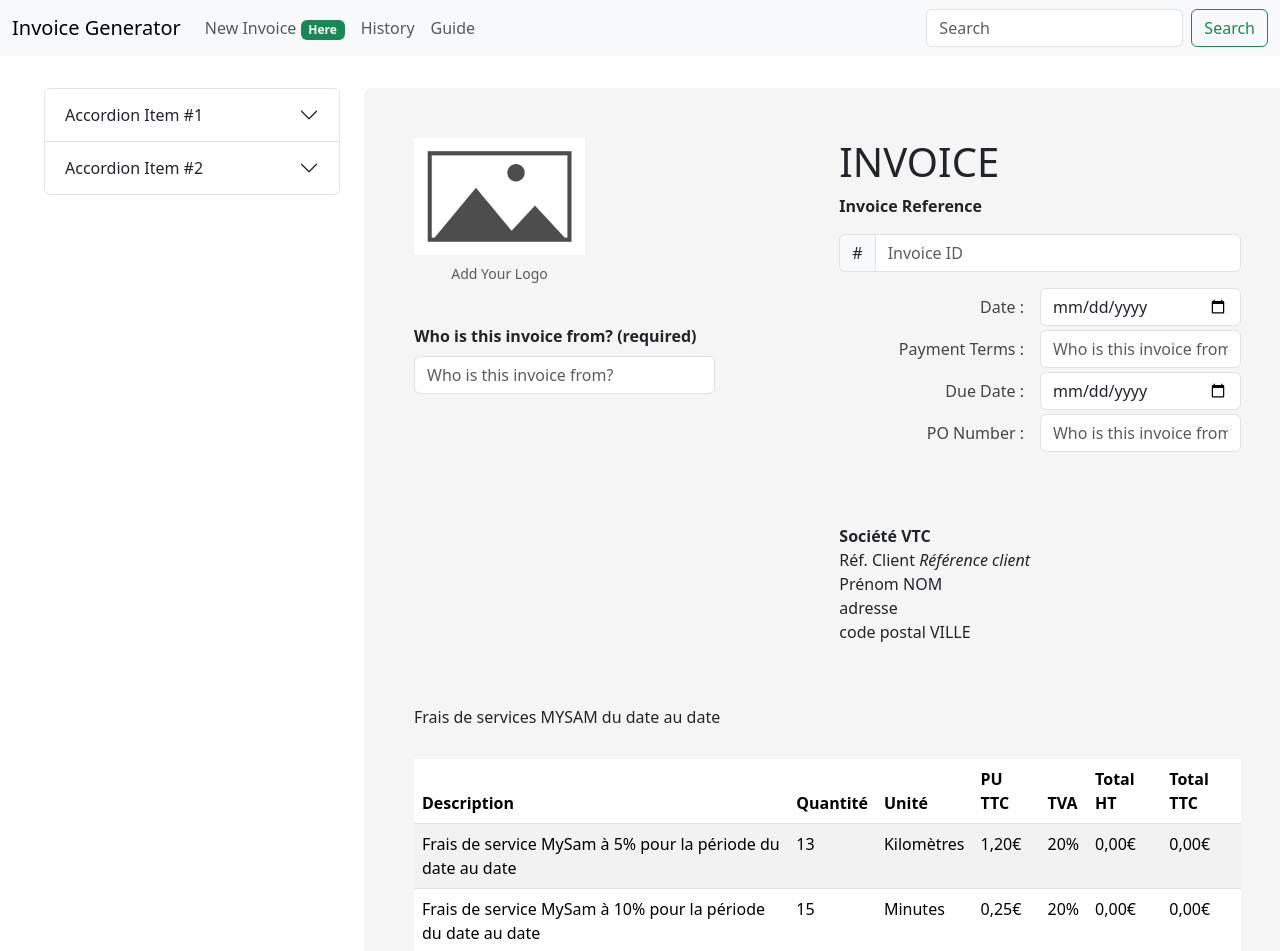
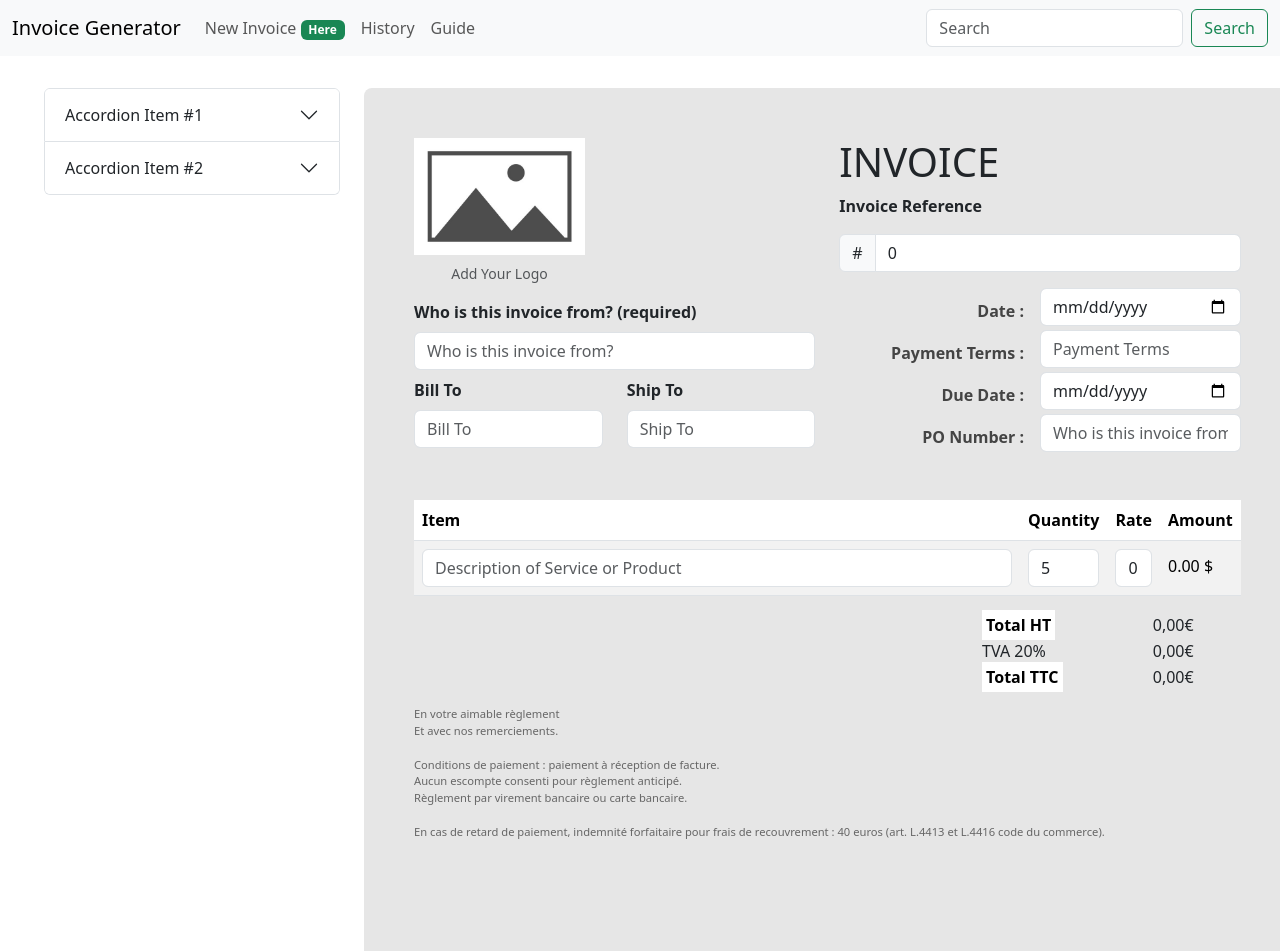
Before and after one commit to softsurgery/invoice_generator, a React app in the folder frontend/: page / in a window 1280 px wide. Shown: the top 951 px of the page. Built offline with nearby package versions, Linux system fonts and the light colour scheme; the HTML template or start-up script is replaced by a standard one.

Commit message:
modify_init_product

```diff
--- a/frontend/src/components/Invoice.jsx
+++ b/frontend/src/components/Invoice.jsx
@@ -7,9 +7,10 @@ import InputGroup from 'react-bootstrap/InputGroup';
 import Badge from 'react-bootstrap/Badge';
 import Stack from 'react-bootstrap/Stack';
 import { observer } from "mobx-react";
-import invoiceStore from '../data/InvoiceStore.';
+import invoiceStore from '../data/InvoiceStore';
 
 const Invoice = observer(() => {
+
     return (
         <div style={{ width: "100%" }}>
             <div className="invoice">
@@ -26,11 +27,34 @@ const Invoice = observer(() => {
                                 Add Your Logo
                             </Figure.Caption>
                         </Figure>
-                        <br /><br />
+                        <br />
                         <strong>Who is this invoice from? (required)</strong>
                         <br />
-                        <Form.Control name="company" type="text" placeholder="Who is this invoice from?" className="w-75 mt-2" />
-
+                        <Form.Control name="company" type="text" placeholder="Who is this invoice from?" className="mt-2" />
+                        <Row className="mt-2" >
+                            <Col xs={6}>
+                                <strong>Bill To</strong>
+                                <br />
+                                <Form.Control
+                                    name="bills"
+                                    type="text"
+                                    placeholder="Bill To"
+                                    className="mt-2"
+                                    value={invoiceStore.getBills()}
+                                    onChange={(e) => { invoiceStore.setBills(e.target.value) }} />
+                            </Col>
+                            <Col xs={6}>
+                                <strong>Ship To</strong>
+                                <br />
+                                <Form.Control
+                                    name="ships"
+                                    type="text"
+                                    placeholder="Ship To"
+                                    className="mt-2"
+                                    value={invoiceStore.getShips()}
+                                    onChange={(e) => { invoiceStore.setShips(e.target.value) }} />
+                            </Col>
+                        </Row>
                     </Col>
                     <Col sx={5}>
                         <h1 className="justify-content-end">INVOICE</h1>
@@ -39,107 +63,104 @@ const Invoice = observer(() => {
                             <InputGroup.Text>#</InputGroup.Text>
                             <Form.Control
                                 placeholder="Invoice ID"
-                            />
+                                name="id"
+                                type="number"
+                                value={invoiceStore.getId()}
+                                onChange={(e) => { invoiceStore.setId(e.target.value) }} />
                         </InputGroup>
 
                         <Stack className="justify-content-end" direction="horizontal" gap={3}>
-                            <h6 className='right-type mt-2 mr-3'>Date :</h6>
+                            <strong className='right-type mt-2 mr-3'>Date :</strong>
                             <Form.Control
                                 className="w-50"
                                 name="date"
                                 type="date"
                                 placeholder="Date"
-                                value={invoiceStore.date} />
+                                value={invoiceStore.getDate()}
+                                onChange={(e) => { invoiceStore.setDate(e.target.value) }} />
                         </Stack>
 
                         <Stack className="justify-content-end mt-1" direction="horizontal" gap={3}>
-                            <h6 className='right-type mt-2 mr-3'>Payment Terms :</h6>
+                            <strong className='right-type mt-2 mr-3'>Payment Terms :</strong>
                             <Form.Control
                                 className="w-50"
                                 name="payement_terms"
                                 type="text"
-                                placeholder="Who is this invoice from?"
-                                value={invoiceStore.payement_terms} />
-
-
+                                placeholder="Payment Terms"
+                                value={invoiceStore.getPaymentTerms()}
+                                onChange={(e) => { invoiceStore.setPaymentTerms(e.target.value) }} />
                         </Stack>
 
                         <Stack className="justify-content-end mt-1" direction="horizontal" gap={3}>
-                            <h6 className='right-type mt-2 mr-3'>Due Date :</h6>
-                            <Form.Control className="w-50" name="due_date" type="date" placeholder="Who is this invoice from?" />
+                            <strong className='right-type mt-2 mr-3'>Due Date :</strong>
+                            <Form.Control
+                                className="w-50"
+                                name="due_date"
+                                type="date"
+                                placeholder="Who is this invoice from?"
+                                value={invoiceStore.getDueDate()}
+                                onChange={(e) => { invoiceStore.setDueDate(e.target.value) }} />
                         </Stack>
 
                         <Stack className="justify-content-end mt-1" direction="horizontal" gap={3}>
-                            <h6 className='right-type mt-2 mr-3'>PO Number :</h6>
-                            <Form.Control className="w-50" name="po_number" type="text" placeholder="Who is this invoice from?" />
+                            <strong className='right-type mt-2 mr-3'>PO Number :</strong>
+                            <Form.Control
+                                className="w-50"
+                                name="po_number"
+                                type="text"
+                                placeholder="Who is this invoice from?"
+                                alue={invoiceStore.getPONumber()}
+                                onChange={(e) => { invoiceStore.setPONumber(e.target.value) }} />
                         </Stack>
 
                     </Col>
                 </Row>
-                <Row>
-                    <Col sx={7}>
 
-                    </Col>
-                    <Col sx={5}>
-                        <br /><br /><br />
-                        <p className="addressDriver">
-                            <strong th: text="${driver.getCompanyName()}">Société VTC</strong><br />
-                            Réf. Client <em th: text="${driver.getUserId()}">Référence client</em><br />
-                            <span th: text="${driver.getFirstName()}">Prénom</span> <span
-                                th: text="${driver.getLastName()}">NOM</span><br />
-                            <span th: text="${driver.getAddress()}">adresse</span><br />
-                            <span th: text="${driver.getZipCode()}">code postal</span> <span
-                                th: text="${driver.getCity()}">VILLE</span>
-                        </p>
-                    </Col>
-                </Row>
                 <br />
                 <br />
-                <h6>Frais de services MYSAM du <span th: text="${start}">date</span> au <span th: text="${end}">date</span>
-                </h6>
-                <br />
+
                 <table className="table table-striped">
                     <thead>
                         <tr>
-                            <th>Description</th>
-                            <th>Quantité</th>
-                            <th>Unité</th>
-                            <th>PU TTC</th>
-                            <th>TVA</th>
-                            <th className="text-right">Total HT</th>
-                            <th className="text-right">Total TTC</th>
+                            <th>Item</th>
+                            <th>Quantity</th>
+                            <th>Rate</th>
+                            <th>Amount</th>
                         </tr>
                     </thead>
                     <tbody>
-                        <tr>
-                            <td>Frais de service MySam à 5% pour la période du <span th: text="${start}">date</span> au <span
-                                th: text="${end}">date</span></td>
-                            <td>13</td>
-                            <td>Kilomètres</td>
-                            <td className="text-right">1,20€</td>
-                            <td>20%</td>
-                            <td className="text-right" th: text="${summaryDriverClientsPayment.get('mysamHT')}">0,00€</td>
-                            <td className="text-right" th: text="${summaryDriverClientsPayment.get('mysamTTC')}">0,00€</td>
-                        </tr>
-                        <tr>
-                            <td>Frais de service MySam à 10% pour la période du <span th: text="${start}">date</span> au <span
-                                th: text="${end}">date</span></td>
-                            <td>15</td>
-                            <td>Minutes</td>
-                            <td className="text-right">0,25€</td>
-                            <td>20%</td>
-                            <td className="text-right" th: text="${summaryDriverPayment.get('mysamHT')}">0,00€</td>
-                            <td className="text-right" th: text="${summaryDriverPayment.get('mysamTTC')}">0,00€</td>
-                        </tr>
-                        <tr>
-                            <td>Pénalités d'annulation</td>
-                            <td>5</td>
-                            <td>Minutes</td>
-                            <td className="text-right">-10€</td>
-                            <td>20%</td>
-                            <td className="text-right" th: text="${summaryPenalties.get('driverHT')}">0,00€</td>
-                            <td className="text-right" th: text="${summaryPenalties.get('driverTTC')}">0,00€</td>
-                        </tr>
+                        {invoiceStore.getItems().map(
+                            item => {
+                                return (
+                                    <tr id={`item${item.id}`}>
+                                        <td style={{ width: "700px" }}>
+                                            <Form.Control
+                                                type="text"
+                                                placeholder="Description of Service or Product"
+                                                value={item.description}
+                                                onChange={(e) => { invoiceStore.updateItem(item.id, "description", e.target.value) }} />
+                                        </td>
+
+                                        <td >
+                                            <Form.Control
+                                                type="number"
+                                                placeholder='1'
+                                                value={item.quantity}
+                                                onChange={(e) => { invoiceStore.updateItem(item.id, "quantity", e.target.value) }} />
+                                        </td>
+
+                                        <td>
+                                            <Form.Control
+                                                type="number"
+                                                placeholder='$'
+                                                value={item.rate}
+                                                onChange={(e) => { invoiceStore.updateItem(item.id, "rate", e.target.value) }} />
+                                        </td>
+
+                                        <td ><h6 className='mt-2 mr-3'>{(item.rate * item.quantity).toFixed(2)} $</h6></td>
+                                    </tr>)
+                            }
+                        )}
                     </tbody>
                 </table>
                 <Row>
@@ -191,7 +212,7 @@ const Invoice = observer(() => {
                     IBAN FR76 1470 7034 0031 4211 7882 825 - SWIFT CCBPFRPPMTZ
                 </p>
             </div>
-        </div>
+        </div >
     )
 })
 export default Invoice
--- a/frontend/src/components/Navbar.jsx
+++ b/frontend/src/components/Navbar.jsx
@@ -6,6 +6,7 @@ import Nav from 'react-bootstrap/Nav';
 import Navbar from 'react-bootstrap/Navbar';
 import Badge from 'react-bootstrap/esm/Badge';
 import { useNavigate } from "react-router-dom";
+
 function NavbarComponent() {
     const navigate = useNavigate()
     return (
--- a/frontend/src/data/InvoiceStore..js
+++ /dev/null
@@ -1,18 +0,0 @@
-import { makeAutoObservable, action } from "mobx";
-import { makePersistable } from 'mobx-persist-store';
-
-class InvoiceStore {
-    id = 0
-    company = ""
-    date = new Date()
-    payement_terms = ""
-    due_date = new Date()
-    po_number = 0
-
-    constructor() {
-        makeAutoObservable(this)
-    }
-}
-
-const invoiceStore = new InvoiceStore();
-export default invoiceStore;
--- /dev/null
+++ b/frontend/src/data/InvoiceStore.js
@@ -0,0 +1,115 @@
+import { makeAutoObservable, action, computed } from "mobx";
+import { makePersistable } from 'mobx-persist-store';
+
+class InvoiceStore {
+    id = 0
+    company = ""
+    date = "12/05/2001"
+    payement_terms = ""
+    due_date = "null"
+    po_number = 0
+    bills = ""
+    ships = ""
+    items =[this.createItem()]
+
+    constructor() {
+        makeAutoObservable(this, {
+            setId: action,
+            setCompany: action,
+            setDate: action,
+            setPaymentTerms: action,
+            setDueDate: action,
+            setPONumber: action,
+            setBills: action,
+            setShips: action
+        });
+    }
+
+    setId(id) {
+        this.id = id;
+    }
+
+    setCompany(company) {
+        this.company = company;
+    }
+
+    setDate(date) {
+        this.date = date;
+    }
+
+    setPaymentTerms(paymentTerms) {
+        this.payment_terms = paymentTerms;
+    }
+
+    setDueDate(dueDate) {
+        this.due_date = dueDate;
+    }
+
+    setPONumber(poNumber) {
+        this.po_number = poNumber;
+    }
+
+    setBills(bills) {
+        this.bills = bills;
+    }
+
+    setShips(ships) {
+        this.ships = ships;
+    }
+
+    setItems(items) {
+        this.items = items;
+    }
+
+    getId() {
+        return this.id;
+    }
+
+    getCompany() {
+        return this.company;
+    }
+
+    getDate() {
+        return this.date;
+    }
+
+    getPaymentTerms() {
+        return this.payment_terms;
+    }
+
+    getDueDate() {
+        return this.due_date;
+    }
+
+    getPONumber() {
+        return this.po_number;
+    }
+
+    getBills() {
+        return this.bills;
+    }
+
+    getShips() {
+        return this.ships;
+    }
+
+    getItems() {
+        return this.items;
+    }
+
+    createItem(index=0) {
+        return {
+            id : index,
+            description:"",
+            quantity:5,
+            rate:0,
+        }
+    }
+
+    updateItem(index=0,key,value){
+        this.items[index][key] = value;
+    }
+}
+
+const invoiceStore = new InvoiceStore();
+export default invoiceStore;
--- a/frontend/src/index.css
+++ b/frontend/src/index.css
@@ -1,6 +1,19 @@
+/* Chrome, Safari, Edge, Opera */
+input::-webkit-outer-spin-button,
+input::-webkit-inner-spin-button {
+  -webkit-appearance: none;
+  margin: 0;
+}
+
+/* Firefox */
+input[type=number] {
+  -moz-appearance: textfield;
+}
+
 body {
   overflow-x: hidden;
 }
+
 h6 {
   font-size: 1em;
 }
@@ -11,7 +24,7 @@ h6 {
 }
 
 .invoice {
-  background: rgb(245, 245, 245);
+  background: rgb(230, 230, 230);
   width: 99%;
   padding: 50px;
   border-radius: 0.5em;
```
